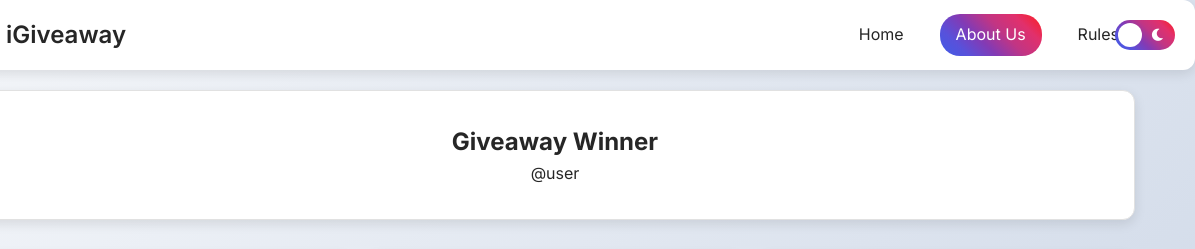
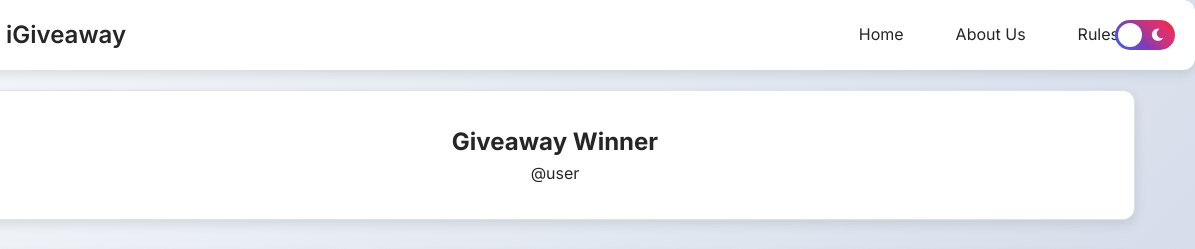
Before and after one commit to sorteoex/iGiveaway.com, a plain HTML site: page draw.html in a window 1280 px wide. Shown: the top 249 px of the page, 85-1280 px from the left. Drawn offline with Linux system fonts and the light colour scheme.

Commit message:
Update draw.html

```diff
--- a/draw.html
+++ b/draw.html
@@ -17,7 +17,7 @@
             </div>
             <div class="nav-links">
                 <a href="index.html">Home</a>
-                <a href="about.html" class="active">About Us</a>
+                <a href="about.html">About Us</a>
                 <a href="rules.html">Rules</a>
             </div>
             <div class="theme-switch">
```
